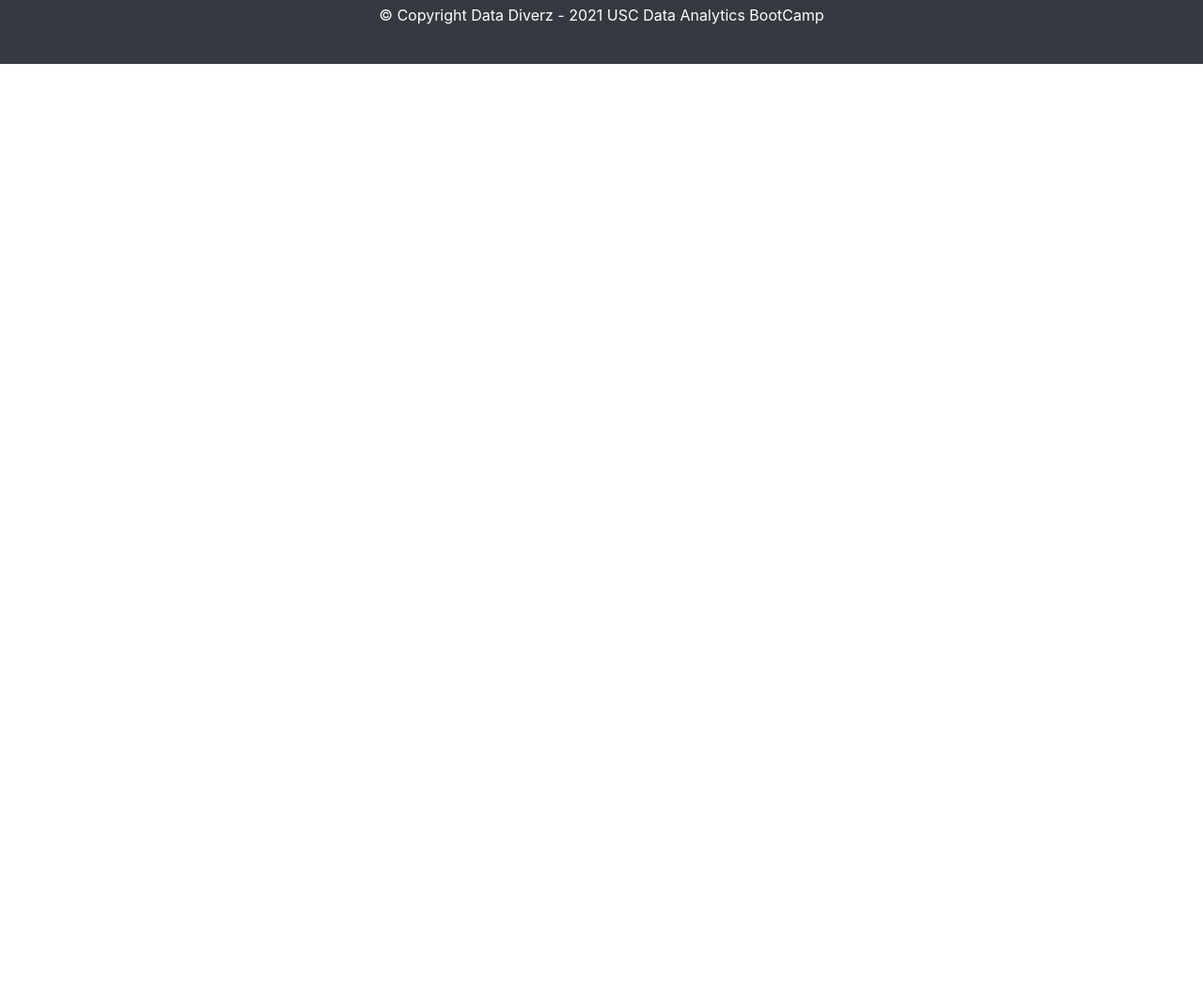
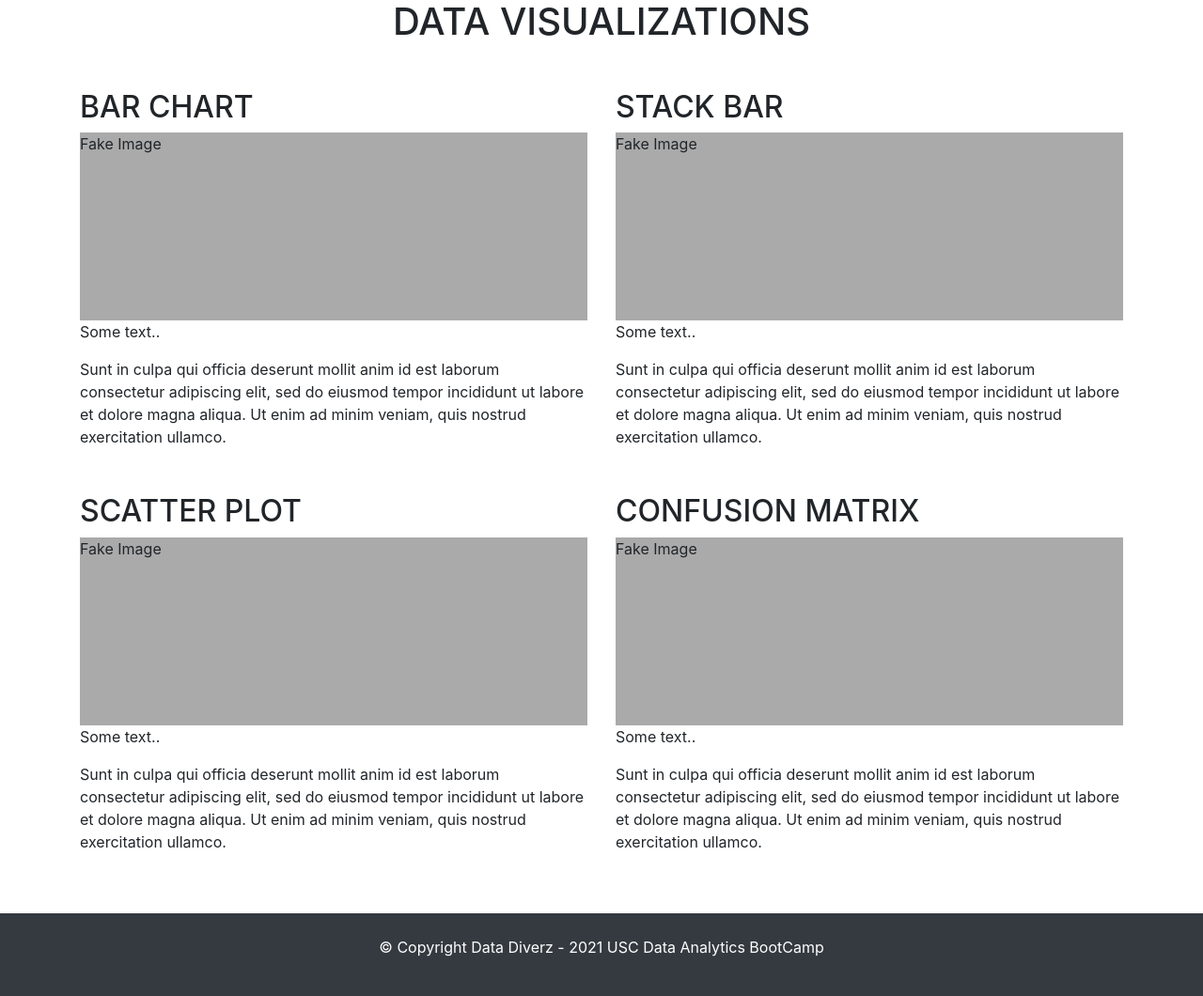
Before and after one commit to kevogil/fake-news-prediction, a Python web app: template templates/visuals.html in a window 1280 px wide. Shown: the part 1017-2077 px from the top of the page at 94% size. Before the commit the page ends 1085 px from the top, so only its background shows below. Run offline with Jinja, Linux system fonts and the light colour scheme; the template is opened without the code that fills it, so the values that code supplies are empty; some libraries are stand-ins or nearby versions.

Commit message:
udpate visuals file

```diff
--- a/templates/visuals.html
+++ b/templates/visuals.html
@@ -33,40 +33,31 @@
     </ul>
   </div>
 </nav>
+</div>
+<div class="bg-white text-center">
+<img class="img-fluid" src="https://www.kcrw.com/news/articles/recall-fact-and-fiction-what-you-need-to-know-about-the-election-fraud-rumors-youre-seeing/@@images/image/page-header?v=1631654724.01" alt="Data Visualizations" width="100%">
+<h1>DATA VISUALIZATIONS</h1>
+</div>
 <div class="container mt-5">
     <div class="row">
-      <div class="col-sm-4">
-        <h2>About Me</h2>
-        <h5>Photo of me:</h5>
-        <div class="fakeimg">Fake Image</div>
-        <p>Some text about me in culpa qui officia deserunt mollit anim..</p>
-        <h3 class="mt-4">Some Links</h3>
-        <p>Lorem ipsum dolor sit ame.</p>
-        <ul class="nav nav-pills flex-column">
-          <li class="nav-item">
-            <a class="nav-link active" href="#">Active</a>
-          </li>
-          <li class="nav-item">
-            <a class="nav-link" href="#">Link</a>
-          </li>
-          <li class="nav-item">
-            <a class="nav-link" href="#">Link</a>
-          </li>
-          <li class="nav-item">
-            <a class="nav-link disabled" href="#">Disabled</a>
-          </li>
-        </ul>
-        <hr class="d-sm-none">
-      </div>
-      <div class="col-sm-8">
-        <h2>TITLE HEADING</h2>
-        <h5>Title description, Dec 7, 2020</h5>
+      <div class="col-sm-6">
+        <h2>BAR CHART</h2>
         <div class="fakeimg">Fake Image</div>
         <p>Some text..</p>
         <p>Sunt in culpa qui officia deserunt mollit anim id est laborum consectetur adipiscing elit, sed do eiusmod tempor incididunt ut labore et dolore magna aliqua. Ut enim ad minim veniam, quis nostrud exercitation ullamco.</p>
 
-        <h2 class="mt-5">TITLE HEADING</h2>
-        <h5>Title description, Sep 2, 2020</h5>
+        <h2 class="mt-5">SCATTER PLOT</h2>
+        <div class="fakeimg">Fake Image</div>
+        <p>Some text..</p>
+        <p>Sunt in culpa qui officia deserunt mollit anim id est laborum consectetur adipiscing elit, sed do eiusmod tempor incididunt ut labore et dolore magna aliqua. Ut enim ad minim veniam, quis nostrud exercitation ullamco.</p>
+      </div>
+      <div class="col-sm-6">
+        <h2>STACK BAR</h2>
+        <div class="fakeimg">Fake Image</div>
+        <p>Some text..</p>
+        <p>Sunt in culpa qui officia deserunt mollit anim id est laborum consectetur adipiscing elit, sed do eiusmod tempor incididunt ut labore et dolore magna aliqua. Ut enim ad minim veniam, quis nostrud exercitation ullamco.</p>
+
+        <h2 class="mt-5">CONFUSION MATRIX</h2>
         <div class="fakeimg">Fake Image</div>
         <p>Some text..</p>
         <p>Sunt in culpa qui officia deserunt mollit anim id est laborum consectetur adipiscing elit, sed do eiusmod tempor incididunt ut labore et dolore magna aliqua. Ut enim ad minim veniam, quis nostrud exercitation ullamco.</p>
```
